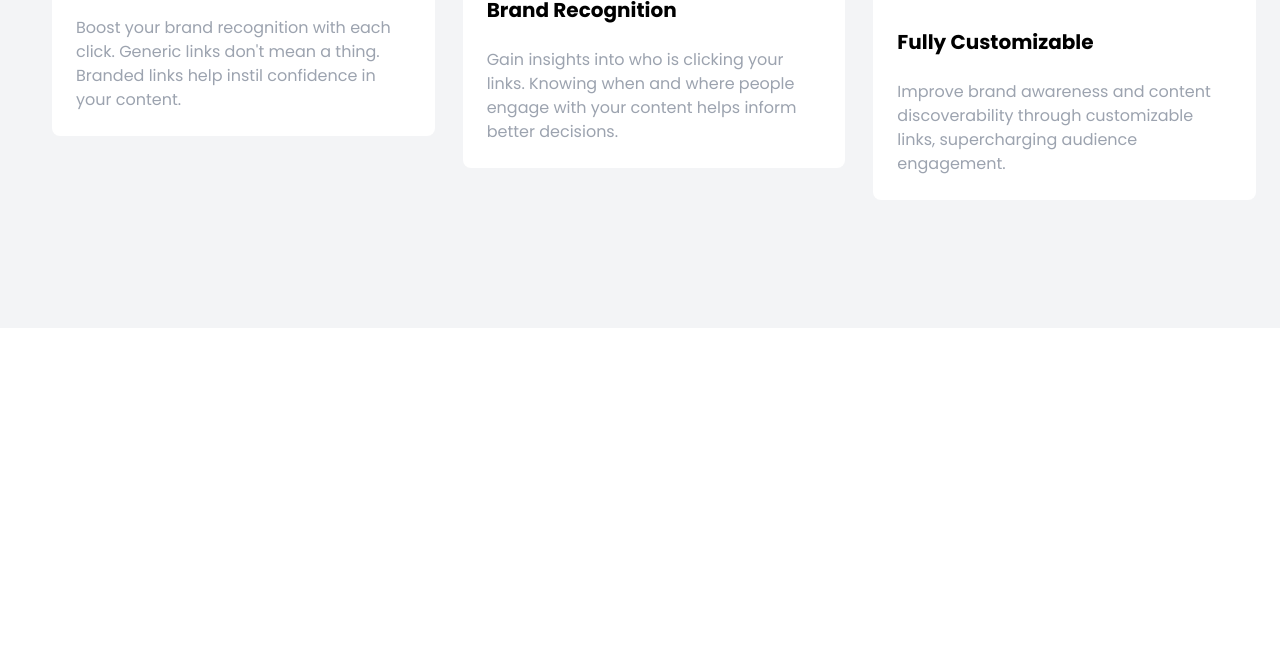
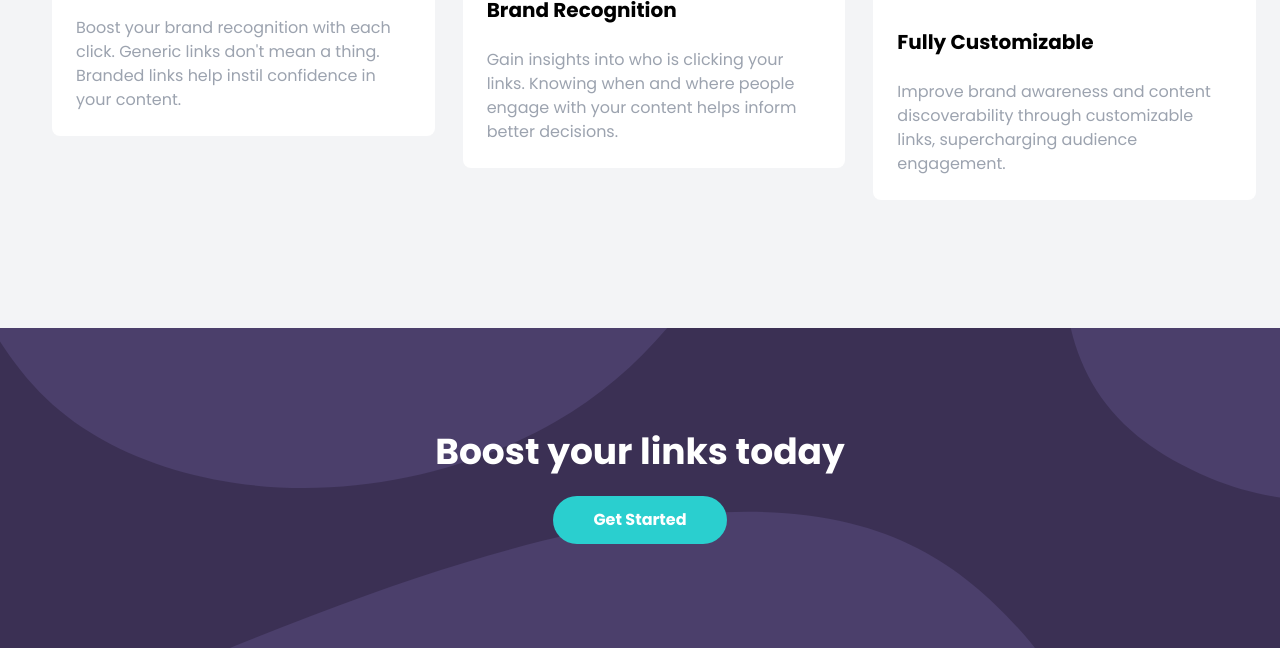
Before and after one commit to Mldamico/tailwind-projects, a website: page shortly/index.html in a window 1280 px wide. Shown: the part 1592-2240 px from the top of the page. Before the commit the page ends 1920 px from the top, so only its background shows below. Drawn offline with Linux system fonts and the light colour scheme.

Commit message:
CTA section

```diff
--- a/shortly/index.html
+++ b/shortly/index.html
@@ -160,6 +160,16 @@
       </div>
     </div>
   </section>
+  <section id="cta" class="py-24 bg-darkViolet">
+    <div class="flex flex-col p-2 space-y-6">
+      <h5 class="mx-auto space-y-10 text-4xl font-bold text-white text-center">
+        Boost your links today
+      </h5>
+      <button
+        class="px-10 py-5 mx-auto text-2xl font-bold text-white rounded-full bg-cyan hover:bg-cyanLight md:text-base md:py-3 focus:outline-none">Get
+        Started</button>
+    </div>
+  </section>
 </body>
 
 </html>
--- a/shortly/input.css
+++ b/shortly/input.css
@@ -1,3 +1,9 @@
 @tailwind base;
 @tailwind components;
 @tailwind utilities;
+
+#cta {
+  background-image: url("../images/bg-boost-desktop.svg");
+  background-repeat: no-repeat;
+  background-size: cover;
+}
```
Also changed, not shown: shortly/css/style.css.
